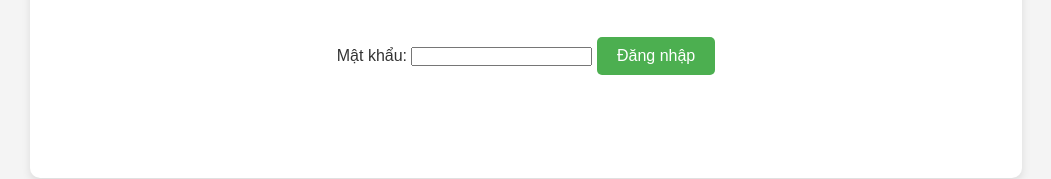
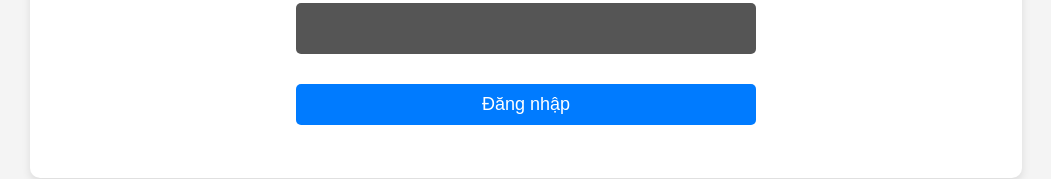
Before and after one commit to N191-hash/baluatweaks2025.github.io, a plain HTML site: page index.html in a window 1280 px wide. Shown: the part 682-861 px from the top of the page, without its empty margins (114-1165 px from the left). Drawn offline with Linux system fonts and the light colour scheme.

Commit message:
style.css

```diff
--- a/style.css
+++ b/style.css
@@ -133,3 +133,37 @@ ul li {
 button {
     margin-top: 20px; /* Tạo khoảng cách giữa danh sách và nút đăng xuất */
 }
+/* Khung nhập mật khẩu đẹp và căn giữa */
+input[type="password"] {
+    width: 100%;
+    padding: 15px;
+    margin: 10px 0;
+    border: none;
+    border-radius: 5px;
+    background-color: #555;
+    color: white;
+    text-align: center;
+    font-size: 18px;
+}
+
+/* Chỉnh cho nút đăng nhập */
+button {
+    background-color: #007BFF;
+    color: white;
+    border: none;
+    padding: 10px 15px;
+    font-size: 18px;
+    border-radius: 5px;
+    cursor: pointer;
+    width: 100%;
+}
+
+button:hover {
+    background-color: #0056b3;
+}
+
+/* Hiển thị thông báo lỗi */
+#error-message {
+    color: red;
+    margin-top: 10px;
+}
```
